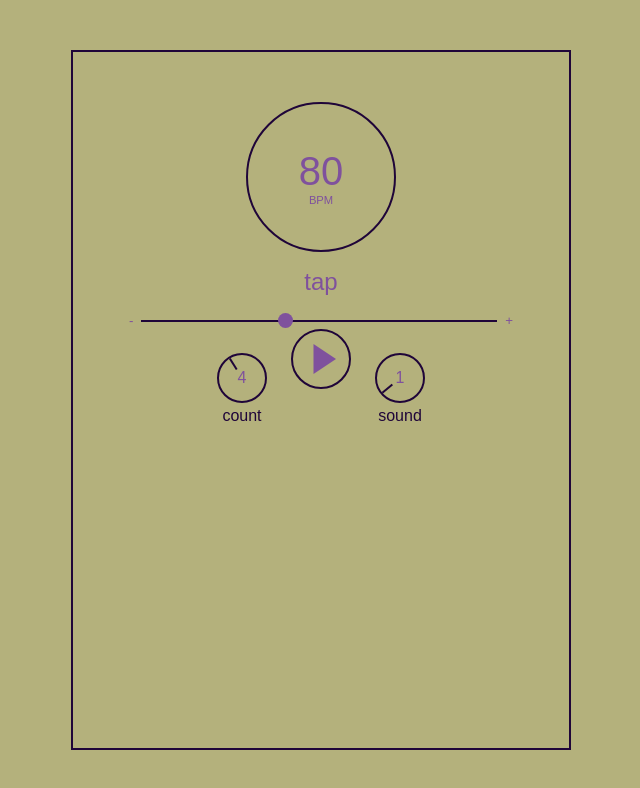
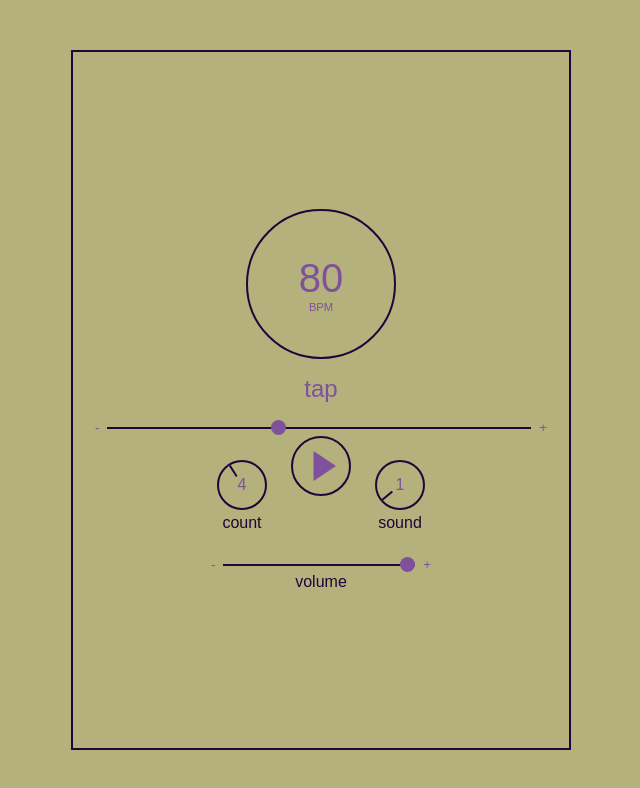
Before and after one commit to marcusand/metronome, a Svelte app: page / in a window 1280 px wide. Shown: the whole page, without its empty margins (319-959 px from the left). Built offline with nearby package versions, Linux system fonts and the light colour scheme; a web font is replaced by a local one.

Commit message:
add volume slider and optimize for mobile

```diff
--- a/src/app.html
+++ b/src/app.html
@@ -5,6 +5,8 @@
 		<meta name="description" content="" />
 		<link rel="icon" href="%svelte.assets%/icons/favicon.png" />
 		<meta name="viewport" content="width=device-width, initial-scale=1" />
+		<meta name="theme-color" content="#b4b17c" />
+
 		%svelte.head%
 	</head>
 	<body>
--- a/src/components/Metronome.svelte
+++ b/src/components/Metronome.svelte
@@ -29,20 +29,26 @@
 		/>
 		<Poti title="sound" stepsCount={3} onChange={() => {}} />
 	</div>
+
+	<div class="volume-container">
+		<Slider min={0} max={100} initialValue={100} onChange={() => {}} />
+		<span>volume</span>
+	</div>
 </div>
 
 <style>
 	.metronome-container {
-		width: 500px;
-		height: 700px;
+		width: 100%;
+		height: 100%;
 		color: var(--color-beta);
 
 		display: flex;
 		flex-direction: column;
 		align-items: center;
-		padding: 50px;
+		justify-content: center;
+		padding: 1rem;
 
-		border: 2px solid var(--color-black);
+		border: none;
 		/* border-radius: 50px; */
 		/* background: #b4b17c; */
 		/* box-shadow: 20px 20px 60px #999669, -20px -20px 60px #cfcc8f; */
@@ -50,7 +56,27 @@
 		user-select: none;
 	}
 
+	@media only screen and (min-width: 768px) {
+		.metronome-container {
+			width: 500px;
+			height: 700px;
+
+			border: 2px solid var(--color-black);
+		}
+	}
+
 	.button-container {
 		display: flex;
 	}
+
+	.volume-container {
+		width: 50%;
+		display: flex;
+		flex-direction: column;
+	}
+
+	.volume-container span {
+		text-align: center;
+		color: var(--color-black);
+	}
 </style>
--- a/src/components/Poti.svelte
+++ b/src/components/Poti.svelte
@@ -19,13 +19,13 @@
 		mouseDownY = event.clientY;
 		mouseDownAngle = stepAngles[currentStep];
 
-		document.addEventListener('mousemove', handleMouseMove);
-		document.addEventListener('mouseup', handleMouseUp);
+		document.addEventListener('pointermove', handleMouseMove);
+		document.addEventListener('pointerup', handleMouseUp);
 	};
 
 	const handleMouseUp = () => {
-		document.removeEventListener('mouseup', handleMouseUp);
-		document.removeEventListener('mousemove', handleMouseMove);
+		document.removeEventListener('pointerup', handleMouseUp);
+		document.removeEventListener('pointermove', handleMouseMove);
 	};
 
 	const handleMouseMove = (e) => {
@@ -46,7 +46,7 @@
 </script>
 
 <div class="container">
-	<div class="poti-container" on:mousedown={handleMouseDown}>
+	<div class="poti-container" on:pointerdown={handleMouseDown}>
 		<div class="stroke-container" style="transform: rotate({stepAngles[currentStep]}deg)">
 			<div class="stroke" />
 		</div>
```
